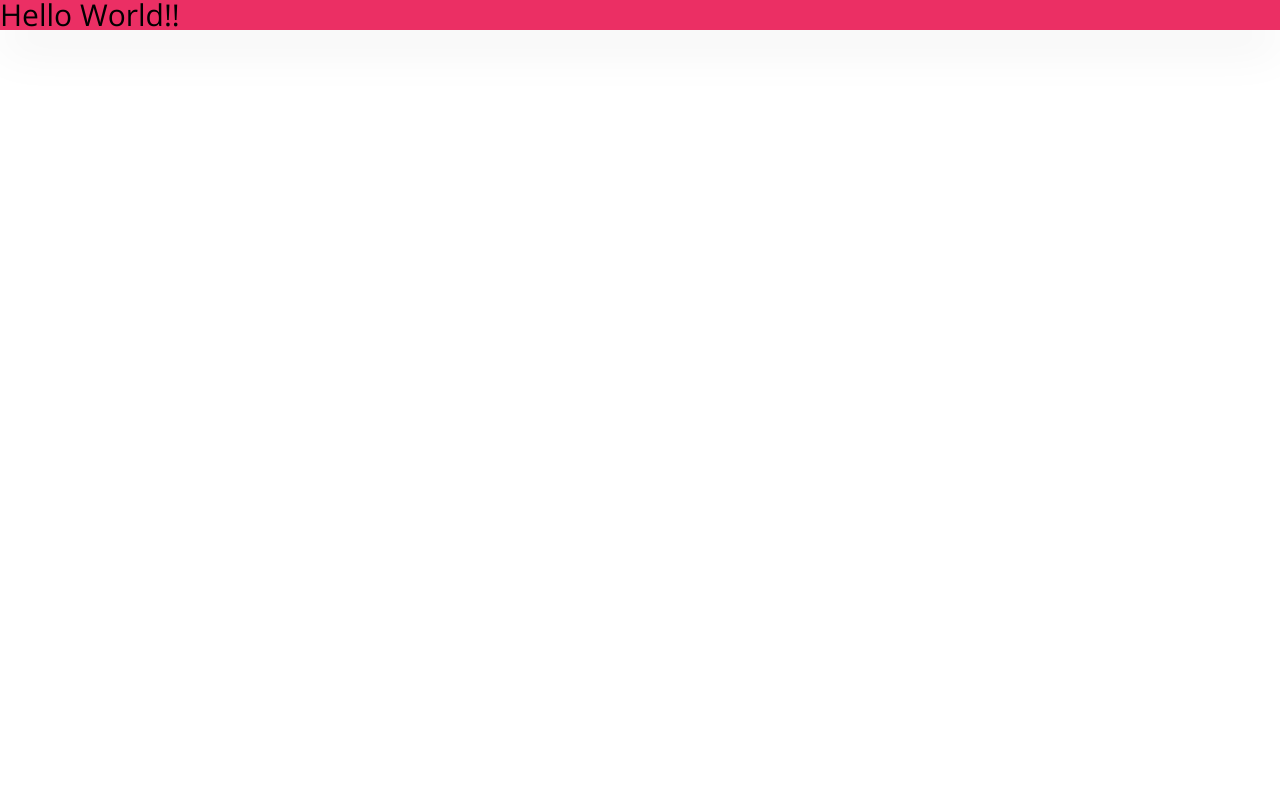
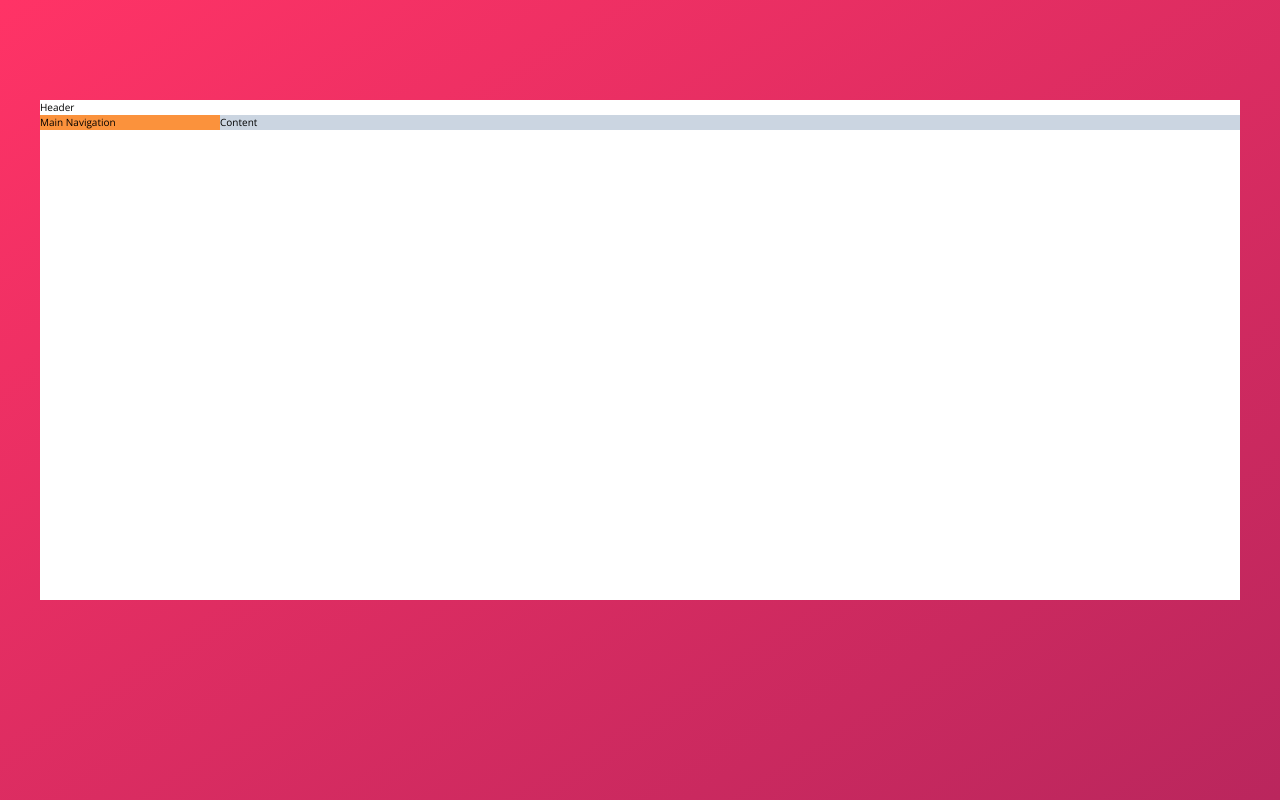
Before and after one commit to CypherAk007/Trillio-React-App, a React (Vite) app: page / in a window 1280 px wide. Built offline with nearby package versions, Linux system fonts and the light colour scheme.

Commit message:
background gradient and content box center

```diff
--- a/package.json
+++ b/package.json
@@ -11,7 +11,8 @@
   },
   "dependencies": {
     "react": "^18.2.0",
-    "react-dom": "^18.2.0"
+    "react-dom": "^18.2.0",
+    "react-router-dom": "^6.21.0"
   },
   "devDependencies": {
     "@types/react": "^18.2.43",
--- a/src/App.jsx
+++ b/src/App.jsx
@@ -1,8 +1,30 @@
+import {RouterProvider, createBrowserRouter} from 'react-router-dom'
+
+import RouteLayout from './components/RouteLayout'
+import { Children } from 'react'
+import HomePage from './pages/Home'
+import FlightsPage from './pages/Flights'
+import CarRentalsPage from './pages/CarRentals'
+import ToursPage from './pages/Tours'
+
+const router = createBrowserRouter([
+  {path:'/',element:<RouteLayout></RouteLayout>,
+  Children:[
+    {index:true,element:<HomePage></HomePage>},
+    {path:'flights',element:<FlightsPage></FlightsPage>},
+    {path:'carrentals',element:<CarRentalsPage></CarRentalsPage>},
+    {path:'tours',element:<ToursPage></ToursPage>}
+  ]}
+])
 
 
 const App = ()=>{
+
+
   return(
-    <div className={`text-5xl -bg--color-primary shadow-light`}>Hello World!!</div>
+    <div>
+      <RouterProvider router={router}></RouterProvider>
+    </div>
   )
 }
 
--- /dev/null
+++ b/src/components/RouteLayout.jsx
@@ -0,0 +1,12 @@
+const RouteLayout = ()=>{
+    return(
+        <div className={`bg-white max-w-[120rem] my-[10rem] mx-auto min-h-[50rem]`}>
+            <h1>Header</h1>
+            <div className={`flex`}>
+                <h1 className={`  bg-orange-400 basis-[15%]`}>Main Navigation</h1>
+                <h1 className={` bg-slate-300 flex-1`}>Content</h1>
+            </div>
+        </div>
+    )
+}
+export default RouteLayout;
--- a/src/index.css
+++ b/src/index.css
@@ -27,8 +27,8 @@ Grey dark 3: #999 */
   --color-grey-dark-3: #999;
   --shadow-dark:0 2rem 6rem rgba(0,0,0,.3);
   --shadow-light:0 2rem 5rem rgba(0,0,0,.06)
-
-    --line:1px solid var(--color-grey-light-2); }
+  --line:1px solid var(--color-grey-light-2);
+ }
 html{
 width: 100%;
 height: 100%;
@@ -45,6 +45,7 @@ padding:0;
 box-sizing:inherit;
 }
 body{
+  background-image: linear-gradient(to right bottom,var(--color-primary-light),var(--color-primary-dark));
 font-family:'Open Sans','Segoe UI', 'Roboto', 'Oxygen',
 'Ubuntu', 'Cantarell', 'Fira Sans', 'Droid Sans', 'Helvetica Neue',
 sans-serif;
--- /dev/null
+++ b/src/pages/CarRentals.jsx
@@ -0,0 +1,7 @@
+const CarRentalsPage = ()=>{
+    return (
+        <div>Car Rentals</div>
+    )
+}
+
+export default CarRentalsPage
--- /dev/null
+++ b/src/pages/Flights.jsx
@@ -0,0 +1,7 @@
+const FlightsPage = ()=>{
+    return (
+        <div>Flights Page</div>
+    )
+}
+
+export default FlightsPage
--- /dev/null
+++ b/src/pages/Home.jsx
@@ -0,0 +1,10 @@
+import classes from './Home.module.scss'
+
+
+const HomePage = ()=>{
+    return (
+        <div>Home Page</div>
+    )
+}
+
+export default HomePage;
--- /dev/null
+++ b/src/pages/Tours.jsx
@@ -0,0 +1,7 @@
+const ToursPage = ()=>{
+    return (
+        <div>ToursPage</div>
+    )
+}
+
+export default ToursPage
```
Also changed, not shown: src/pages/CarRentals.module.scss (added), src/pages/Flights.module.scss (added), src/pages/Home.module.scss (added), src/pages/Tours.module.scss (added), 1 other file (tests, documents, lock files or other folders).
